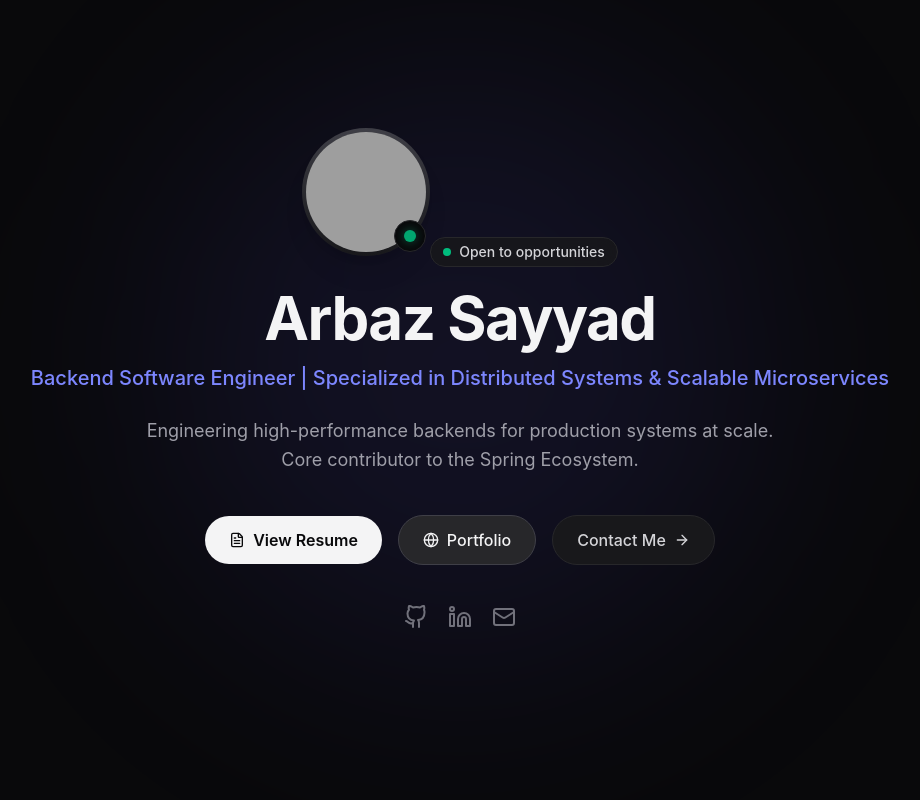
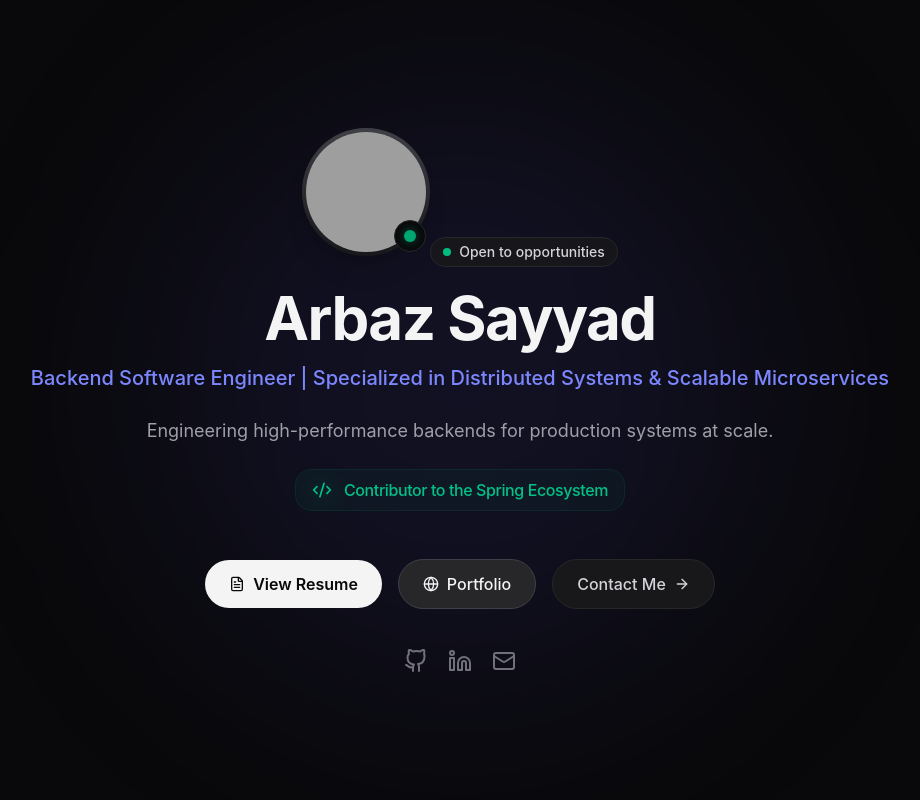
Before and after one commit to Arbaz4Sayyad/intro-card, a React (Vite) app: page / in a window 1280 px wide. Shown: the top 800 px of the page, without its empty margins (180-1100 px from the left). Built offline with nearby package versions, Linux system fonts and the light colour scheme; grey boxes are pictures that could not be loaded.

Commit message:
style: enhance spring contribution presentation in hero section

```diff
--- a/src/components/Hero.jsx
+++ b/src/components/Hero.jsx
@@ -1,5 +1,5 @@
 import { motion } from "framer-motion";
-import { FileText, Mail, ArrowRight, Globe } from "lucide-react";
+import { FileText, Mail, ArrowRight, Globe, Code2 } from "lucide-react";
 import { GithubIcon, LinkedinIcon } from "./ui/Icons";
 import { cn } from "../utils";
 import profileImg from "../assets/profile.png";
@@ -61,10 +61,23 @@ export default function Hero() {
           initial={{ opacity: 0, y: 20 }}
           animate={{ opacity: 1, y: 0 }}
           transition={{ duration: 0.5, delay: 0.4, ease: "easeOut" }}
-          className="max-w-2xl mx-auto text-lg text-zinc-400 mb-10 leading-relaxed"
+          className="max-w-2xl mx-auto text-lg text-zinc-400 mb-6 leading-relaxed"
         >
-          Engineering high-performance backends for production systems at scale. Core contributor to the Spring Ecosystem.
+          Engineering high-performance backends for production systems at scale.
         </motion.p>
+
+        <motion.div
+          initial={{ opacity: 0, scale: 0.9 }}
+          animate={{ opacity: 1, scale: 1 }}
+          transition={{ duration: 0.5, delay: 0.5, ease: "easeOut" }}
+          className="inline-flex items-center gap-3 px-4 py-2 rounded-2xl bg-emerald-500/5 border border-emerald-500/10 text-emerald-400/90 font-medium mb-12 backdrop-blur-sm group cursor-default hover:bg-emerald-500/10 hover:border-emerald-500/20 transition-all duration-300"
+        >
+          <div className="relative flex items-center justify-center">
+            <div className="absolute inset-0 bg-emerald-500/20 blur-md rounded-full animate-pulse group-hover:bg-emerald-500/40 transition-all duration-300" />
+            <Code2 className="w-5 h-5 relative z-10" />
+          </div>
+          <span className="text-sm md:text-base tracking-tight">Contributor to the Spring Ecosystem</span>
+        </motion.div>
 
         <motion.div
           initial={{ opacity: 0, y: 20 }}
```
